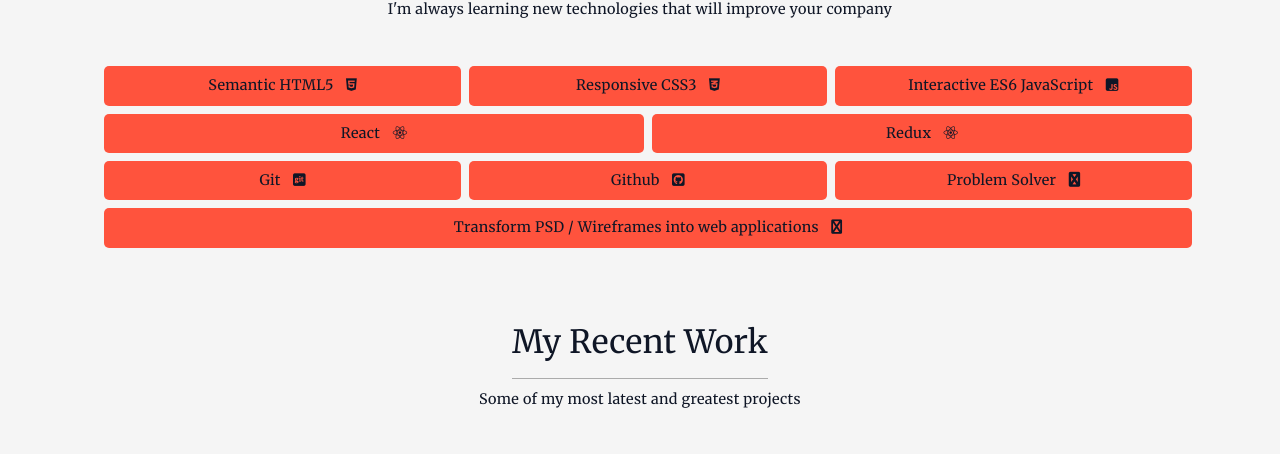
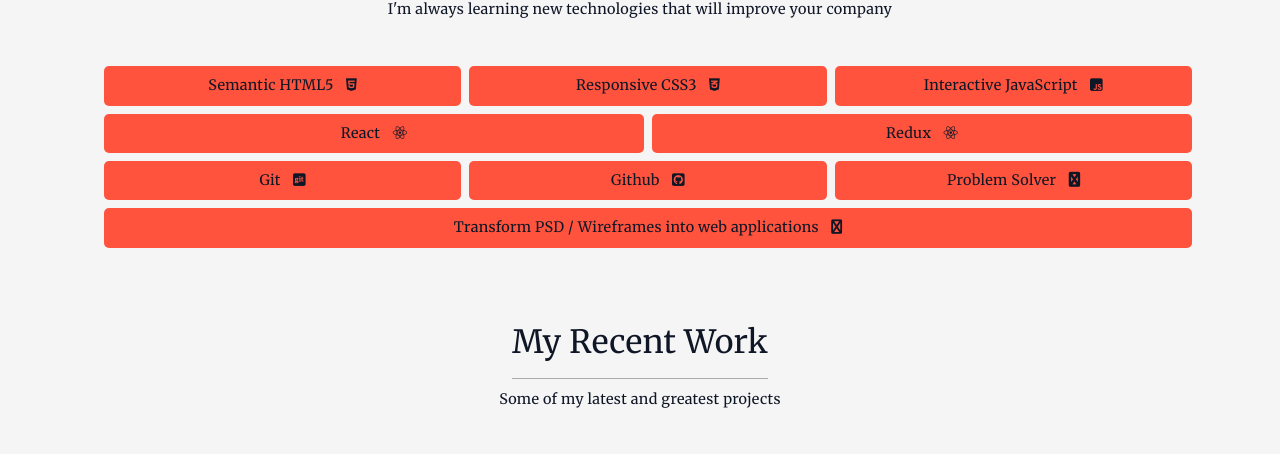
Before and after one commit to Oscar-Ornelas/portfolio-app, a React (Create React App) app: page / in a window 1280 px wide. Shown: the part 768-1222 px from the top of the page. Built offline with nearby package versions, Linux system fonts and the light colour scheme; the HTML template or start-up script is replaced by a standard one.

Commit message:
Content Changes

```diff
--- a/src/Portfolio.js
+++ b/src/Portfolio.js
@@ -8,7 +8,7 @@
     <section id="projects">
       <div className="section-intro">
         <h1 className="section-header">My Recent Work</h1>
-        <p className="section-subtitle">Some of my most latest and greatest projects</p>
+        <p className="section-subtitle">Some of my latest and greatest projects</p>
       </div>
       <div className="portfolio">
         <Project
--- a/src/SkillsContainer.js
+++ b/src/SkillsContainer.js
@@ -21,7 +21,7 @@
           id="css"
         />
         <Skill
-          skill="Interactive ES6 JavaScript"
+          skill="Interactive JavaScript"
           emoticon="fa-js-square"
           id="javascript"
         />
```
